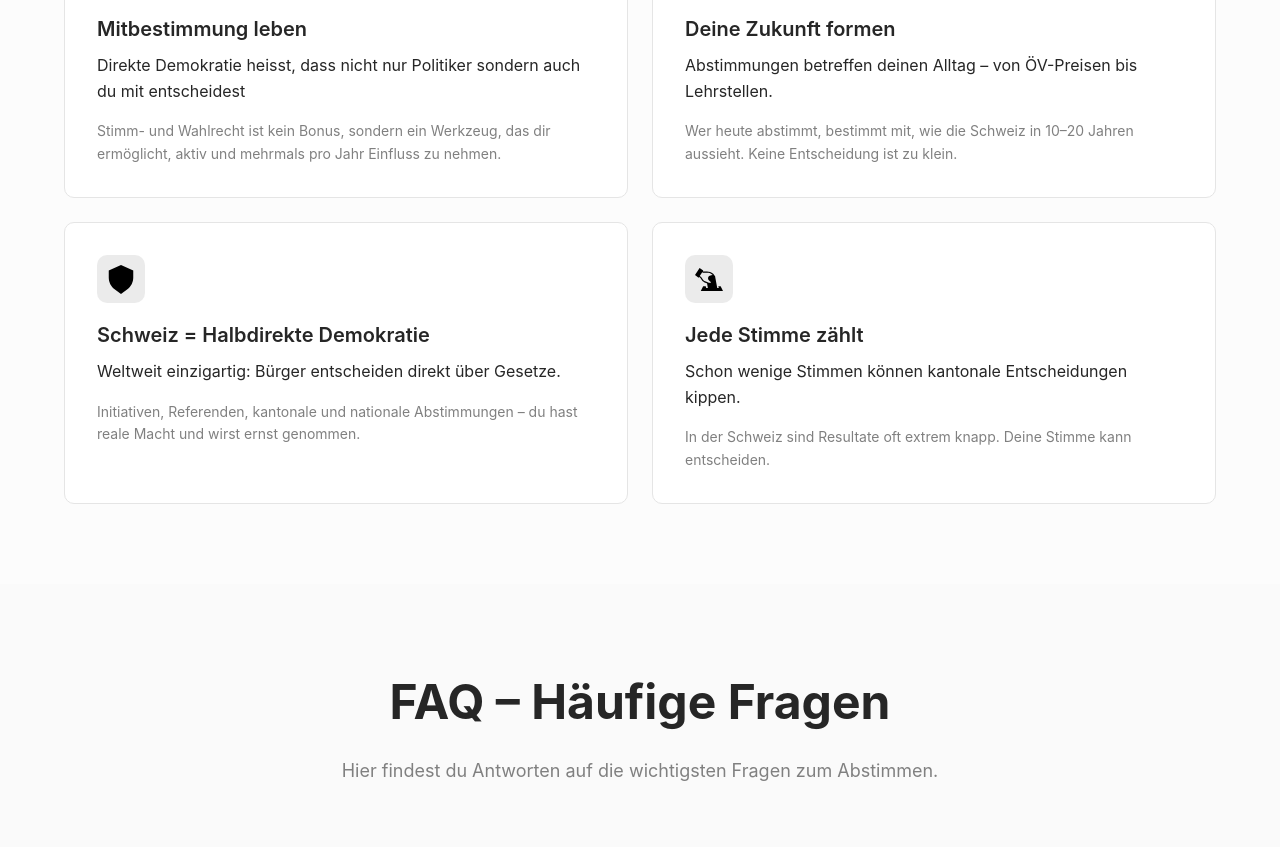
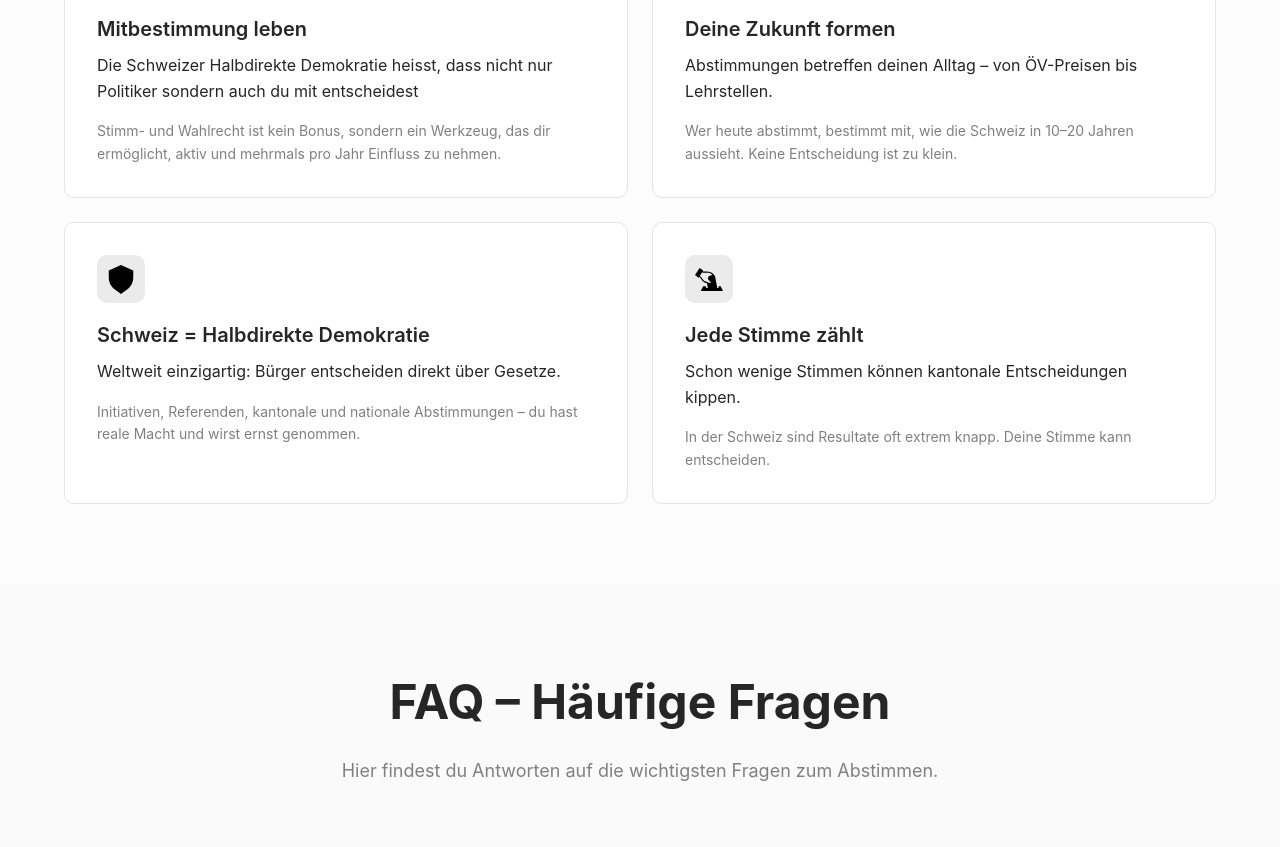
Before and after one commit to BabaVictim/wahlmotivation, a plain HTML site: page index.html in a window 1280 px wide. Shown: the part 1551-2398 px from the top of the page. Drawn offline with Linux system fonts and the light colour scheme.

Commit message:
aaaaaasdasdad

```diff
--- a/index.html
+++ b/index.html
@@ -68,7 +68,7 @@
             <img class="icon" src="assets/people.svg">
           </div>
           <h3>Mitbestimmung leben</h3>
-          <p class="card-description">Direkte Demokratie heisst, dass nicht nur Politiker sondern auch du mit
+          <p class="card-description">Die Schweizer Halbdirekte Demokratie heisst, dass nicht nur Politiker sondern auch du mit
             entscheidest</p>
           <p class="card-details">Stimm- und Wahlrecht ist kein Bonus, sondern ein Werkzeug, das dir ermöglicht, aktiv
             und mehrmals pro Jahr Einfluss zu nehmen.</p>
```
